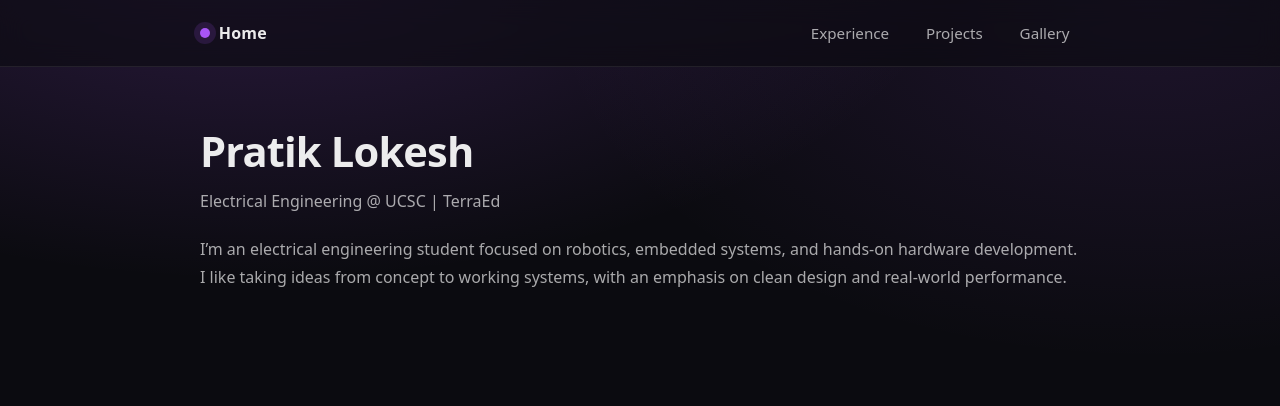
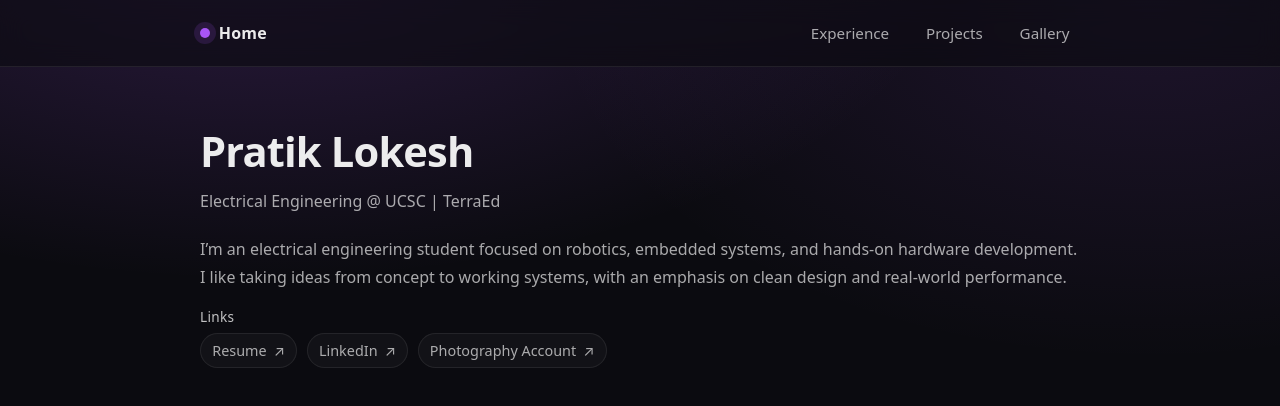
Before and after one commit to pratiklokesh5/portfolio, a Next.js app: page / in a window 1280 px wide. Shown: the top 406 px of the page. Built offline with nearby package versions, Linux system fonts and the light colour scheme.

Commit message:
added to home

```diff
--- a/src/app/page.tsx
+++ b/src/app/page.tsx
@@ -1,3 +1,24 @@
+const ReferenceLink = ({
+  label,
+  href,
+}: {
+  label: string;
+  href: string;
+}) => {
+  return (
+    <a
+      className="ref-link"
+      href={href}
+      target="_blank"
+      rel="noreferrer"
+    >
+      {label} <span aria-hidden="true">↗</span>
+    </a>
+  );
+};
+
+import ImageTile from "./components/imagetile";
+
 export default function Home() {
   return (
     <section className="page">
@@ -9,6 +30,16 @@ export default function Home() {
       and hands-on hardware development. I like taking ideas from concept to
       working systems, with an emphasis on clean design and real-world performance.
       </p>
+      <div className="card-meta">
+                <div>
+                  <div className="card-section-title">Links</div>
+                  <div className="ref-links">
+                    <ReferenceLink label="Resume" href="https://drive.google.com/file/d/1wexUwqUeGLNvnu1_5VjresJHzIIYAm3S/view?usp=sharing" />
+                    <ReferenceLink label="LinkedIn" href="https://www.linkedin.com/in/pratiklokesh5/" />
+                    <ReferenceLink label="Photography Account" href="https://www.instagram.com/jpg.pratik/" />
+                  </div>
+                </div>
+              </div>
     </section>
   );
 }
```
